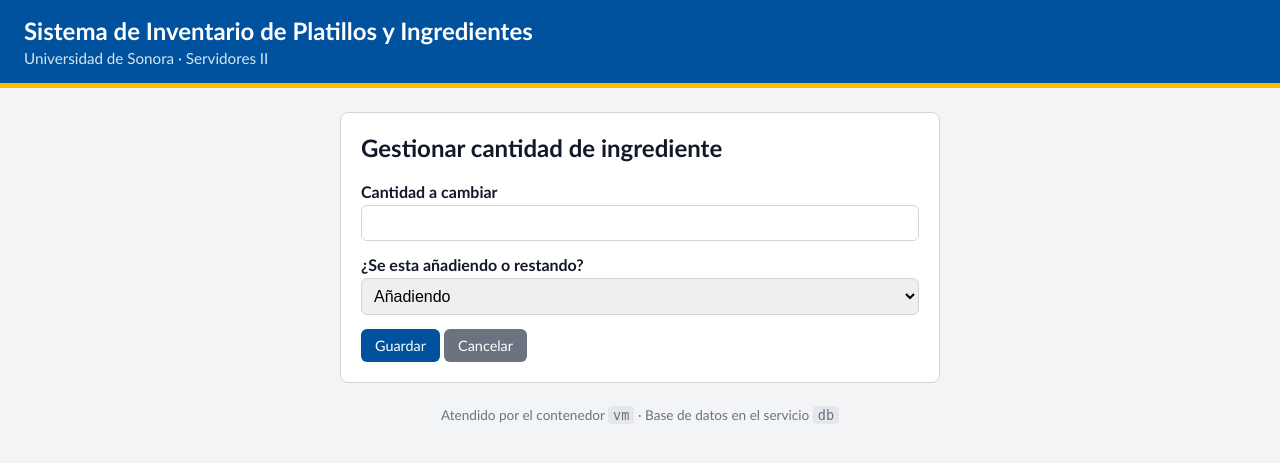
After one commit to equipounderdog8/inventario, a Flask app: page /ingrediente/cantidad/1 in a window 1280 px wide. The commit adds this page. Shown: the top 463 px of the page. Run offline with Flask 3, Linux system fonts and the light colour scheme; data comes from the database, SQL or seed files in the repository; data that the repository does not hold is empty.

Commit message:
Añadi acciones especiales (cambiar la solo cantidad de un ingrediente, cambiar la cantidad de ingredientes basado en un platillo)

```diff
--- a/app/app.py
+++ b/app/app.py
@@ -77,15 +77,15 @@ def menu():
         platillos = cur.fetchall()
     return render_template("menu.html", categorias=categorias, platillos=platillos)
 
-def leer_formulario(opcion): #0 = platillos, 1 = ingredientes, 2 = necesita
-    datos = {campo: request.form.get(campo, "").strip() for campo in CAMPOS[opcion]}
+def leer_formulario(campos):
+    datos = {campo: request.form.get(campo, "").strip() for campo in campos}
     faltantes = [c for c, v in datos.items() if not v]
     return datos, faltantes
 
 @app.route("/platillo/nuevo", methods=["GET", "POST"])
 def platillo_nuevo():
     if request.method == "POST":
-        datos, faltantes = leer_formulario(0)
+        datos, faltantes = leer_formulario(CAMPOS[0])
         if faltantes:
             flash("Todos los campos son obligatorios.", "error")
             return render_template("formulario.html", platillo=datos, tipos=opciones_enum("tipo"), titulo="Registrar platillo")
@@ -107,7 +107,7 @@ def platillo_nuevo():
 @app.route("/platillo/editar/<int:id_platillo>", methods=["GET", "POST"])
 def platillo_editar(id_platillo):
     if request.method == "POST":
-        datos, faltantes = leer_formulario(0)
+        datos, faltantes = leer_formulario(CAMPOS[0])
         datos["id_pla"] = id_platillo
         if faltantes:
             flash("Todos los campos son obligatorios.", "error")
@@ -141,10 +141,50 @@ def platillo_eliminar(id_platillo):
     flash("Platillo eliminado.", "ok")
     return redirect(url_for("inicio"))
 
+@app.route("/platillo/cocinar/<int:id_platillo>", methods=["POST"])
+def cocinar(id_platillo):
+    try:
+        with conectar() as cx, cx.cursor() as cur:
+            cur.execute("SELECT * FROM platillos WHERE id_pla=%s", (id_platillo,))
+            if cur.fetchone()["dispo"] == 1:
+                cur.execute("SELECT * FROM necesita WHERE platillo=%s", (id_platillo,))
+                receta = cur.fetchall()
+                if checar_disponibilidad(receta):
+                    for i in receta:
+                        cur.execute("UPDATE ingredientes SET cantidad = (cantidad - %(cantidad)s) WHERE %(ingrediente)s", i,)
+                        cx.commit()
+                    flash("Se restaron los ingredientes utilizados.", "ok")
+                    checar_dispo_todos()
+                else:
+                    flash("No hay suficientes ingredientes para ese platillo!", "error")
+                    cur.execute("UPDATE platillos SET dispo = 0 WHERE id_pla=%s", (id_platillo,))
+                    cx.commit()
+            else:
+                flash("No hay suficientes ingredientes para ese platillo!", "error")
+    except pymysql.err.IntegrityError:
+        flash("Ya existe un ingrediente o platillo como ese.", "error")
+
+def checar_disponibilidad(receta):
+    with conectar() as cx, cx.cursor() as cur:
+        alldispo = []
+        for i in receta:
+            cur.execute("SELECT * FROM ingredientes i WHERE i.id_ing = %s", (i["ingrediente"],))
+            alldispo.append(cur.fetchone()["cantidad"] >= i["cantidad"])
+        return all(alldispo)
+
+def checar_dispo_todos():
+    with conectar() as cx, cx.cursor as cur:
+        cur.execute("SELECT * FROM platillos")
+        for p in cur.fetchall():
+            cur.execute("SELECT * FROM necesita WHERE platillo=%s", (p["id_pla"],))
+            if not checar_disponibilidad(cur.fetchall()):
+                cur.execute("UPDATE platillos SET dispo = 0 WHERE id_pla=%s", (p["id_pla"],))
+                cx.commit()
+
 @app.route("/ingrediente/nuevo", methods=["GET", "POST"])
 def ingrediente_nuevo():
     if request.method == "POST":
-        datos, faltantes = leer_formulario(1)
+        datos, faltantes = leer_formulario(CAMPOS[1])
         if faltantes:
             flash("Todos los campos son obligatorios.", "error")
             return render_template("formulario_ingrediente.html", ingrediente=datos, titulo="Registrar ingrediente")
@@ -166,7 +206,7 @@ def ingrediente_nuevo():
 @app.route("/ingrediente/editar/<int:id_ingrediente>", methods=["GET", "POST"])
 def ingrediente_editar(id_ingrediente):
     if request.method == "POST":
-        datos, faltantes = leer_formulario(1)
+        datos, faltantes = leer_formulario(CAMPOS[1])
         datos["id_ing"] = id_ingrediente
         if faltantes:
             flash("Todos los campos son obligatorios.", "error")
@@ -178,6 +218,7 @@ def ingrediente_editar(id_ingrediente):
                     datos,
                     )
                 cx.commit()
+                checar_dispo_todos()
         except pymysql.err.IntegrityError:
             flash("Ya existe un ingrediente como ese.", "error")
             return render_template("formulario_ingrediente.html", ingrediente=datos, titulo="Editar ingrediente")
@@ -199,6 +240,37 @@ def ingrediente_eliminar(id_ingrediente):
     flash("Ingrediente eliminado.", "ok")
     return redirect(url_for("inicio"))
 
+@app.route("/ingrediente/cantidad/<int:id_ingrediente>", methods=["GET", "POST"])
+def ingrediente_cantidad(id_ingrediente):
+    with conectar() as cx, cx.cursor() as cur:
+        cur.execute("SELECT * FROM ingredientes WHERE id_ing=%s", (id_ingrediente,))
+        ingrediente = cur.fetchone()
+    if request.method == "POST":
+        datos, faltantes = leer_formulario(["cantidad", "adicion"])
+        datos["id_ing"] = id_ingrediente
+        if faltantes:
+            flash("Todos los campos son obligatorios.", "error")
+            return render_template("formulario_ing_cantidad.html", datos=datos, titulo="Gestionar cantidad de ingrediente")
+        if ingrediente["cantidad"] + datos["adicion"] * datos["cantidad"] < 0:
+            flash("Se esta quitando mas del ingrediente que existe actualmente.", "error")
+            return render_template("formulario_ing_cantidad.html", datos=datos, titulo="Gestionar cantidad de ingrediente")
+        try:
+            with conectar() as cx, cx.cursor() as cur:
+                cantidad = ingrediente["cantidad"] + (datos["adicion"] * datos["cantidad"])
+                cur.execute("UPDATE ingredientes SET cantidad=%s WHERE id_ing=%s", (cantidad, id_ingrediente,))
+                cx.commit()
+                checar_dispo_todos()
+        except pymysql.err.IntegrityError:
+            flash("Operación imposible.", "error")
+            return render_template("formulario_ing_cantidad.html", datos=datos, titulo="Gestionar cantidad de ingrediente")
+        flash("Platillo actualizado.", "ok")
+        return redirect(url_for("inicio"))
+    if not ingrediente:
+        flash("El ingrediente no existe.", "error")
+        return redirect(url_for("inicio"))
+    return render_template("formulario_ing_cantidad.html", datos={}, titulo="Gestionar cantidad de ingrediente")
+
+
 @app.route("/receta/nuevo", methods=["GET", "POST"])
 def receta_nuevo():
     with conectar() as cx, cx.cursor() as cur:
@@ -207,7 +279,7 @@ def receta_nuevo():
         cur.execute("SELECT * FROM ingredientes")
         ingredientes = cur.fetchall()
     if request.method == "POST":
-        datos, faltantes = leer_formulario(2)
+        datos, faltantes = leer_formulario(CAMPOS[2])
         if faltantes:
             flash("Todos los campos son obligatorios.", "error")
             return render_template("formulario_recetas.html", receta=datos, platillos=platillos,ingredientes=ingredientes, titulo="Registrar receta")
@@ -234,7 +306,7 @@ def receta_editar(platillo, ingrediente):
         cur.execute("SELECT * FROM ingredientes")
         ingredientes = cur.fetchall()
     if request.method == "POST":
-        datos, faltantes = leer_formulario(2)
+        datos, faltantes = leer_formulario(CAMPOS[2])
         datos["platillo"] = platillo
         datos["ingrediente"] = ingrediente
         if faltantes:
--- /dev/null
+++ b/app/templates/formulario_ing_cantidad.html
@@ -0,0 +1,21 @@
+{% extends "base.html" %}
+{% block contenido %}
+<div class="tarjeta" style="max-width:600px;margin:auto">
+  <h2 style="margin-top:0">{{ titulo }}</h2>
+  <form method="post">
+    <div class="campo">
+      <label for="cantidad">Cantidad a cambiar</label>
+      <input id="cantidad" name="cantidad" maxlength="" value="{{ datos.cantidad or '' }}" required>
+    </div>
+    <div class="campo">
+      <label for="adicion">¿Se esta añadiendo o restando?</label>
+      <select id="adicion" name="adicion" required>
+        <option value="1" {% if datos.adicion == 1 %}selected{% endif %}>Añadiendo</option>
+        <option value="-1" {% if datos.adicion == -1 %}selected{% endif %}>Restando</option>
+      </select>
+    </div>
+    <button class="btn" type="submit">Guardar</button>
+    <a class="btn sec" href="{{ url_for('inicio') }}">Cancelar</a>
+  </form>
+</div>
+{% endblock %}
```
Also changed, not shown: app/templates/index.html (+8 -2 lines).
